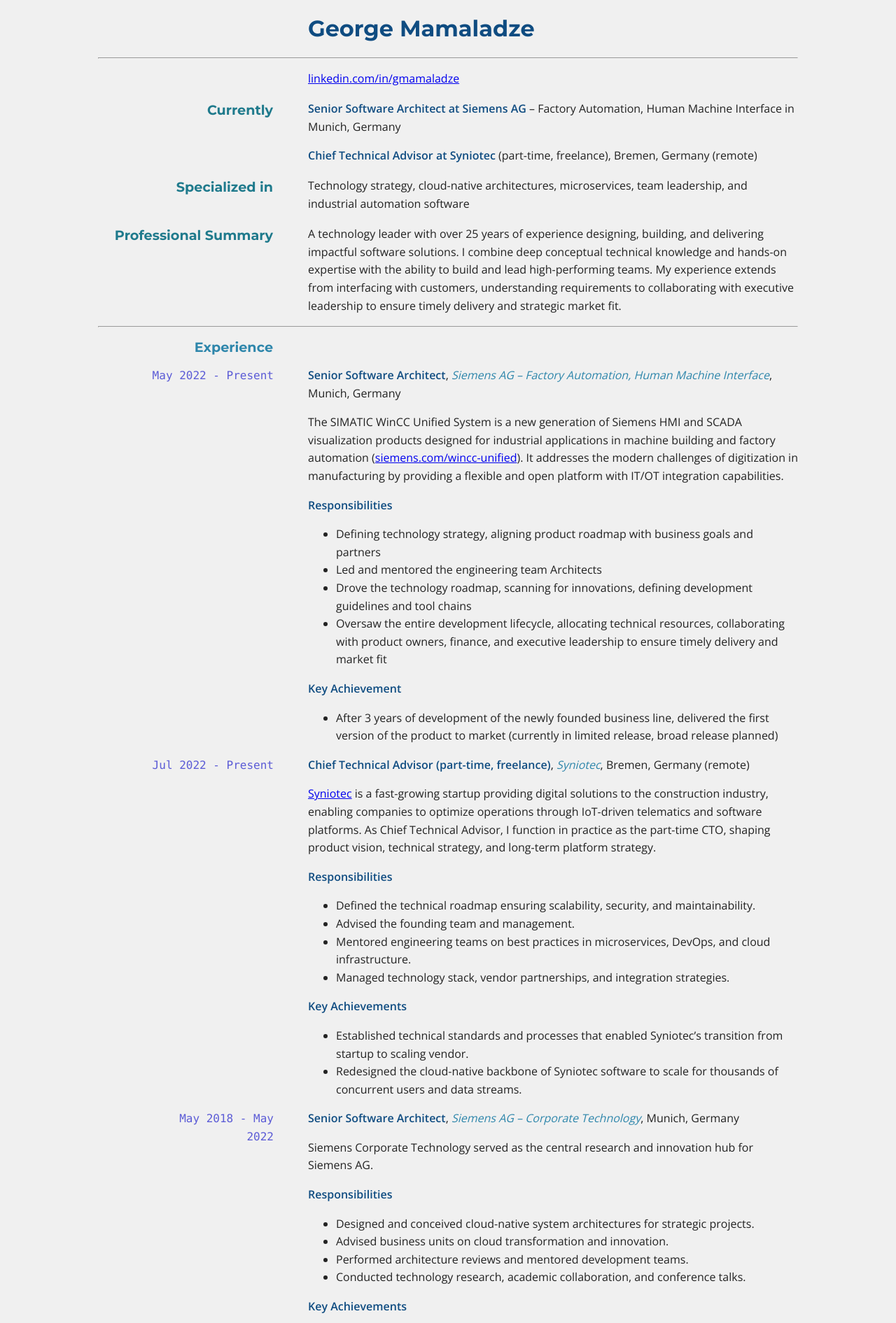
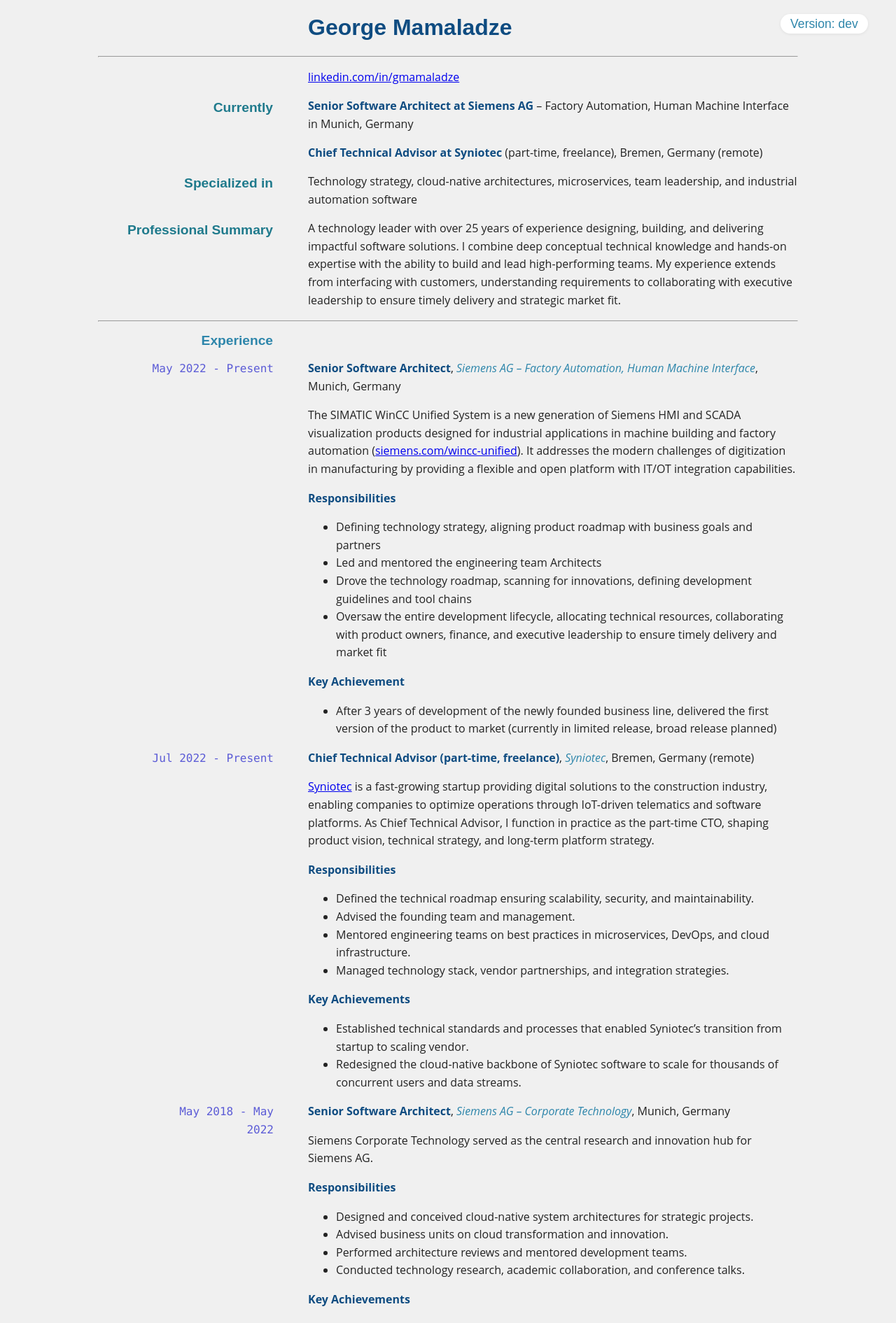
Before and after one commit to gmamaladze/george-mamaladze-cv, a Jekyll site: the page built from index.md, in a window 1280 px wide. Shown: the top 1891 px of the page at 70% size. Built offline with Jekyll 4.4.1, drawn with Linux system fonts in a browser that asks for light colours.

Commit message:
Update build workflow to use version tags and include version in CV layout

```diff
--- a/_config.yml
+++ b/_config.yml
@@ -1,3 +1,5 @@
+# Version placeholder (overridden by workflow)
+version: dev
 markdown: kramdown
 style: gmamaladzecv
 
--- a/_layouts/cv.html
+++ b/_layouts/cv.html
@@ -19,6 +19,7 @@
 </head>
 <body>
   <div id="main">
+    <div class="cv-version">Version: {{ site.version | default: 'dev' }}</div>
     <div id="content">
     {{ content }}
     </div>
--- a/media/gmamaladzecv-screen.css
+++ b/media/gmamaladzecv-screen.css
@@ -1,3 +1,17 @@
+/* Version badge in upper right */
+.cv-version {
+    position: absolute;
+    top: 20px;
+    right: 40px;
+    font-size: 1.1rem;
+    color: var(--color-secondary);
+    background: #fff;
+    padding: 0.2em 0.8em;
+    border-radius: 1em;
+    box-shadow: 0 1px 4px rgba(0,0,0,0.07);
+    z-index: 100;
+    font-family: 'Montserrat', sans-serif;
+}
 /* Import fonts from Google Fonts */
 @import url('https://fonts.googleapis.com/css2?family=Montserrat:wght@500;700&family=Open+Sans:wght@400;600&display=swap');
 
```
Also changed, not shown: index.md (+1 -1 lines), .github/workflows/build-cv.yml, 1 other file.
